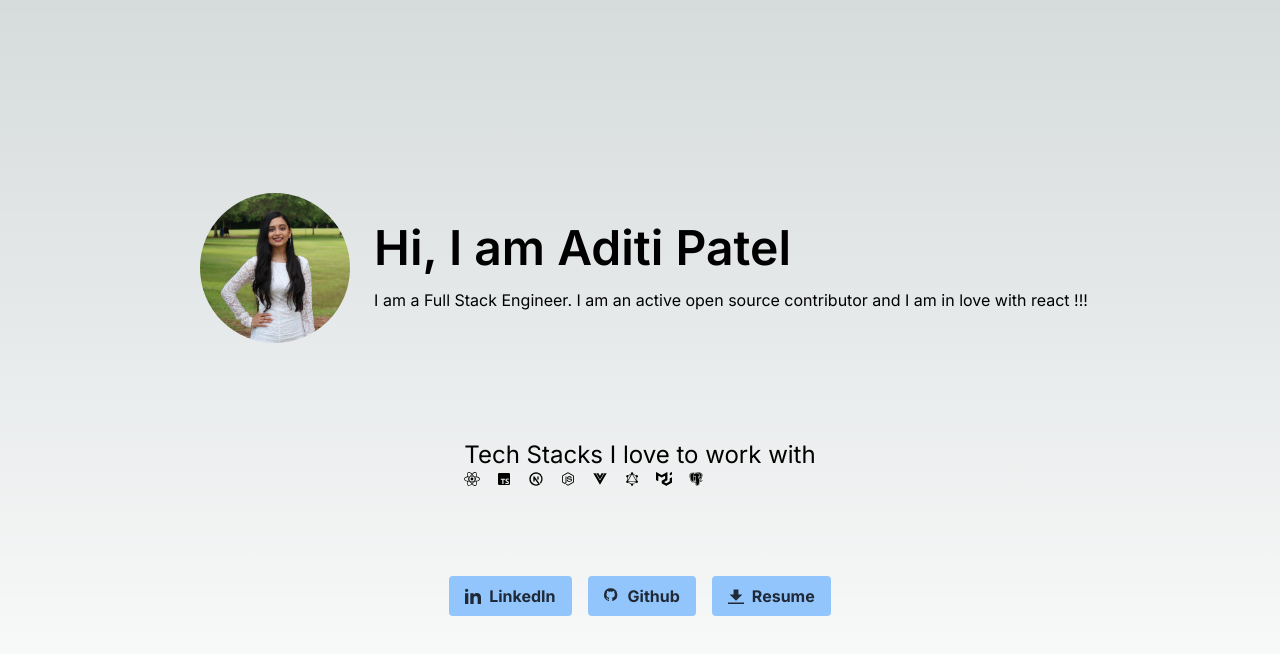
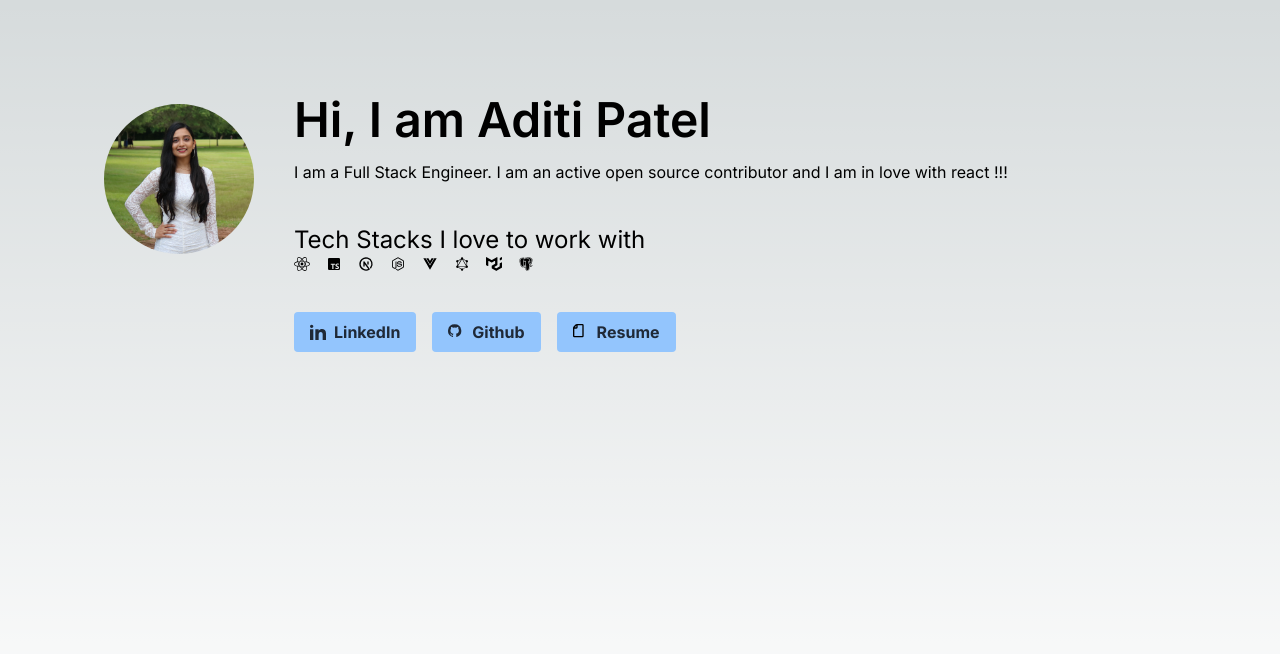
Before and after one commit to aditipatelpro/aditipatelpro-site, a Next.js app: page / in a window 1280 px wide. Shown: the top 654 px of the page. Built offline with nearby package versions, Linux system fonts and the light colour scheme.

Commit message:
feat: prettified

```diff
--- a/src/app/layout.js
+++ b/src/app/layout.js
@@ -4,8 +4,8 @@ import { Inter } from 'next/font/google'
 const inter = Inter({ subsets: ['latin'] })
 
 export const metadata = {
-  title: 'Create Next App',
-  description: 'Generated by create next app',
+  title: 'Aditi Patel',
+  description: 'Aditi Patel personal site',
 }
 
 export default function RootLayout({ children }) {
--- a/src/app/page.js
+++ b/src/app/page.js
@@ -1,5 +1,4 @@
 import Image from 'next/image'
-import { IconContext } from "react-icons";
 import { FaReact } from 'react-icons/fa';
 import { BiLogoTypescript, BiLogoNodejs, BiLogoVuejs, BiLogoGraphql, BiLogoPostgresql } from "react-icons/bi";
 import { TbBrandNextjs } from "react-icons/tb";
@@ -9,8 +8,8 @@ import Link from 'next/link';
 
 export default function Home() {
   return (
-    <div className="flex min-h-screen flex-col items-center justify-evenly p-24">
-      <div className='flex items-center space-x-4'>
+    <div className="flex min-h-screen space-x-8  p-24">
+      <div>
         <Image
             src={profilePic}
             width={150}
@@ -18,6 +17,10 @@ export default function Home() {
             alt="My picture"
             className='rounded-full m-2'
           />
+      </div>
+      <div className='flex flex-col space-y-10'>
+        <div className='flex items-center space-x-4'>
+
           <div className='flex flex-col space-y-4'>
             <h1 className='text-5xl font-semibold'>Hi, I am Aditi Patel</h1>
             <p className='text-l'>I am a Full Stack Engineer. I am an active open source contributor and I am in love with react !!!</p>
@@ -38,10 +41,10 @@ export default function Home() {
         </div>
         <div className='flex space-x-4'>
             <Link href='https://www.linkedin.com/in/aditipatelpro/'>
-            <button class="bg-blue-300 text-gray-800 font-bold py-2 px-4 rounded inline-flex items-center">
+              <button className="bg-blue-300 text-gray-800 font-bold py-2 px-4 rounded inline-flex items-center">
                   <svg
                     xmlns="http://www.w3.org/2000/svg"
-                  class="fill-current w-4 h-4 mr-2"
+                    className="fill-current w-4 h-4 mr-2"
                     fill="currentColor"
                     viewBox="0 0 24 24"
                     >
@@ -53,32 +56,34 @@ export default function Home() {
             </Link>
 
             <Link href='https://github.com/aditipatelpro'>
-            <button class="bg-blue-300 text-gray-800 font-bold py-2 px-4 rounded inline-flex items-center">
+              <button className="bg-blue-300 text-gray-800 font-bold py-2 px-4 rounded inline-flex items-center">
                   <svg
-                  class="fill-current w-4 h-4 mr-2"
+                    className="fill-current w-4 h-4 mr-2"
                     aria-hidden="true"
                     xmlns="http://www.w3.org/2000/svg"
                     fill="currentColor"
                     viewBox="0 0 24 24">
-                  <path fill-rule="evenodd" d="M10 .333A9.911 9.911 0 0 0 6.866 19.65c.5.092.678-.215.678-.477 0-.237-.01-1.017-.014-1.845-2.757.6-3.338-1.169-3.338-1.169a2.627 2.627 0 0 0-1.1-1.451c-.9-.615.07-.6.07-.6a2.084 2.084 0 0 1 1.518 1.021 2.11 2.11 0 0 0 2.884.823c.044-.503.268-.973.63-1.325-2.2-.25-4.516-1.1-4.516-4.9A3.832 3.832 0 0 1 4.7 7.068a3.56 3.56 0 0 1 .095-2.623s.832-.266 2.726 1.016a9.409 9.409 0 0 1 4.962 0c1.89-1.282 2.717-1.016 2.717-1.016.366.83.402 1.768.1 2.623a3.827 3.827 0 0 1 1.02 2.659c0 3.807-2.319 4.644-4.525 4.889a2.366 2.366 0 0 1 .673 1.834c0 1.326-.012 2.394-.012 2.72 0 .263.18.572.681.475A9.911 9.911 0 0 0 10 .333Z" clip-rule="evenodd"/>
+                    <path fillRule="evenodd" d="M10 .333A9.911 9.911 0 0 0 6.866 19.65c.5.092.678-.215.678-.477 0-.237-.01-1.017-.014-1.845-2.757.6-3.338-1.169-3.338-1.169a2.627 2.627 0 0 0-1.1-1.451c-.9-.615.07-.6.07-.6a2.084 2.084 0 0 1 1.518 1.021 2.11 2.11 0 0 0 2.884.823c.044-.503.268-.973.63-1.325-2.2-.25-4.516-1.1-4.516-4.9A3.832 3.832 0 0 1 4.7 7.068a3.56 3.56 0 0 1 .095-2.623s.832-.266 2.726 1.016a9.409 9.409 0 0 1 4.962 0c1.89-1.282 2.717-1.016 2.717-1.016.366.83.402 1.768.1 2.623a3.827 3.827 0 0 1 1.02 2.659c0 3.807-2.319 4.644-4.525 4.889a2.366 2.366 0 0 1 .673 1.834c0 1.326-.012 2.394-.012 2.72 0 .263.18.572.681.475A9.911 9.911 0 0 0 10 .333Z" clipRule="evenodd"/>
                   </svg>
                     Github
               </button>
             </Link>
 
           <a href="/resume.pdf" target='_blank'>
-          <button class="bg-blue-300 text-gray-800 font-bold py-2 px-4 rounded inline-flex items-center">
+            <button className="bg-blue-300 text-gray-800 font-bold py-2 px-4 rounded inline-flex items-center">
               <svg
-              class="fill-current w-4 h-4 mr-2"
+                  className="w-4 h-4 mr-2"
+                  aria-hidden="true"
                   xmlns="http://www.w3.org/2000/svg"
-              viewBox="0 0 20 20"
-              >
-                <path d="M13 8V2H7v6H2l8 8 8-8h-5zM0 18h20v2H0v-2z"/>
+                  fill="none"
+                  viewBox="0 0 24 24">
+                    <path stroke="black" strokeLinejoin="round" strokeWidth="2" d="M6 1v4a1 1 0 0 1-1 1H1m14-4v16a.97.97 0 0 1-.933 1H1.933A.97.97 0 0 1 1 18V5.828a2 2 0 0 1 .586-1.414l2.828-2.828A2 2 0 0 1 5.828 1h8.239A.97.97 0 0 1 15 2Z"/>
                 </svg>
                 Resume
             </button>
           </a>
         </div>
+      </div>
 
     </div>
   )
```
Lines whose indentation alone changed are shown as unchanged.
